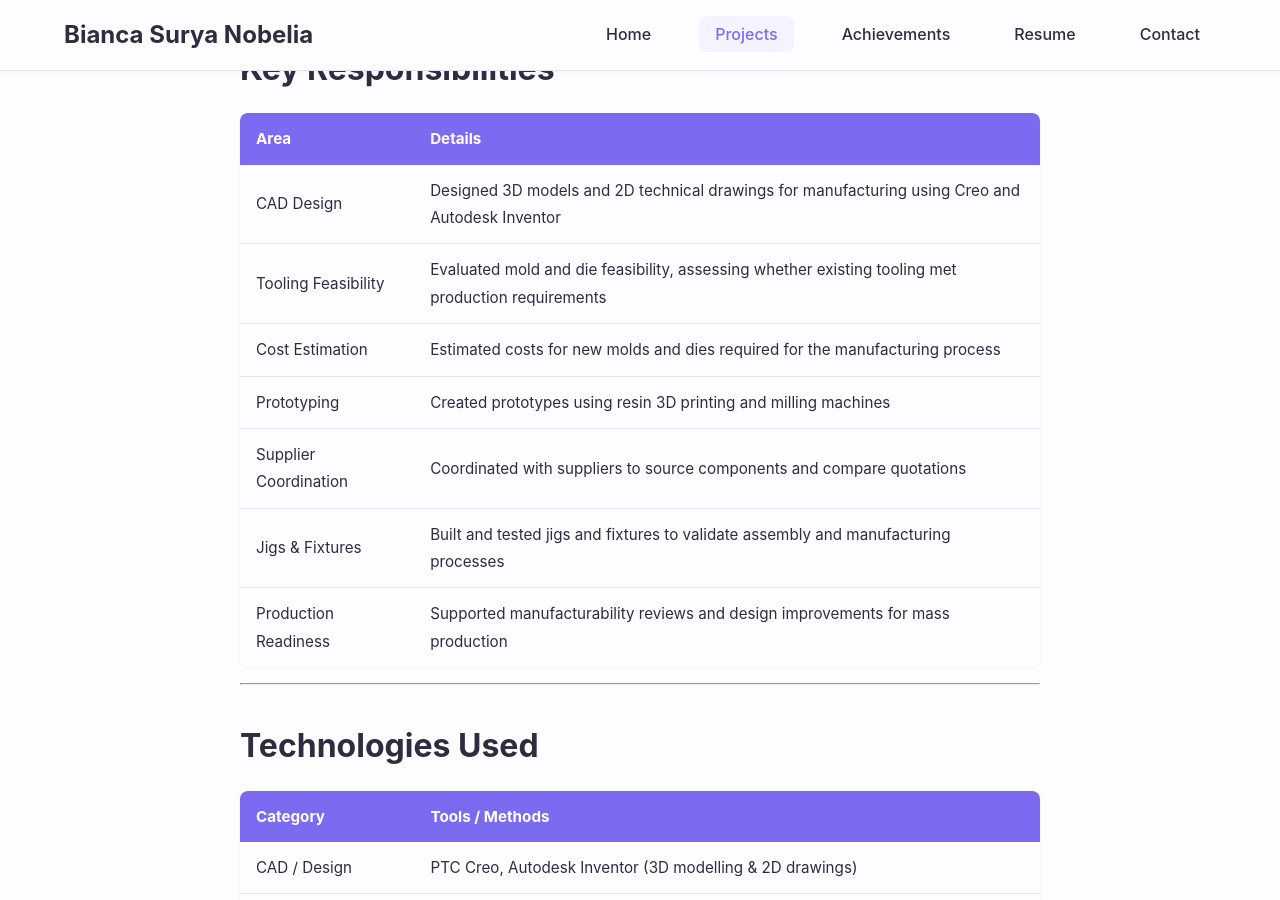
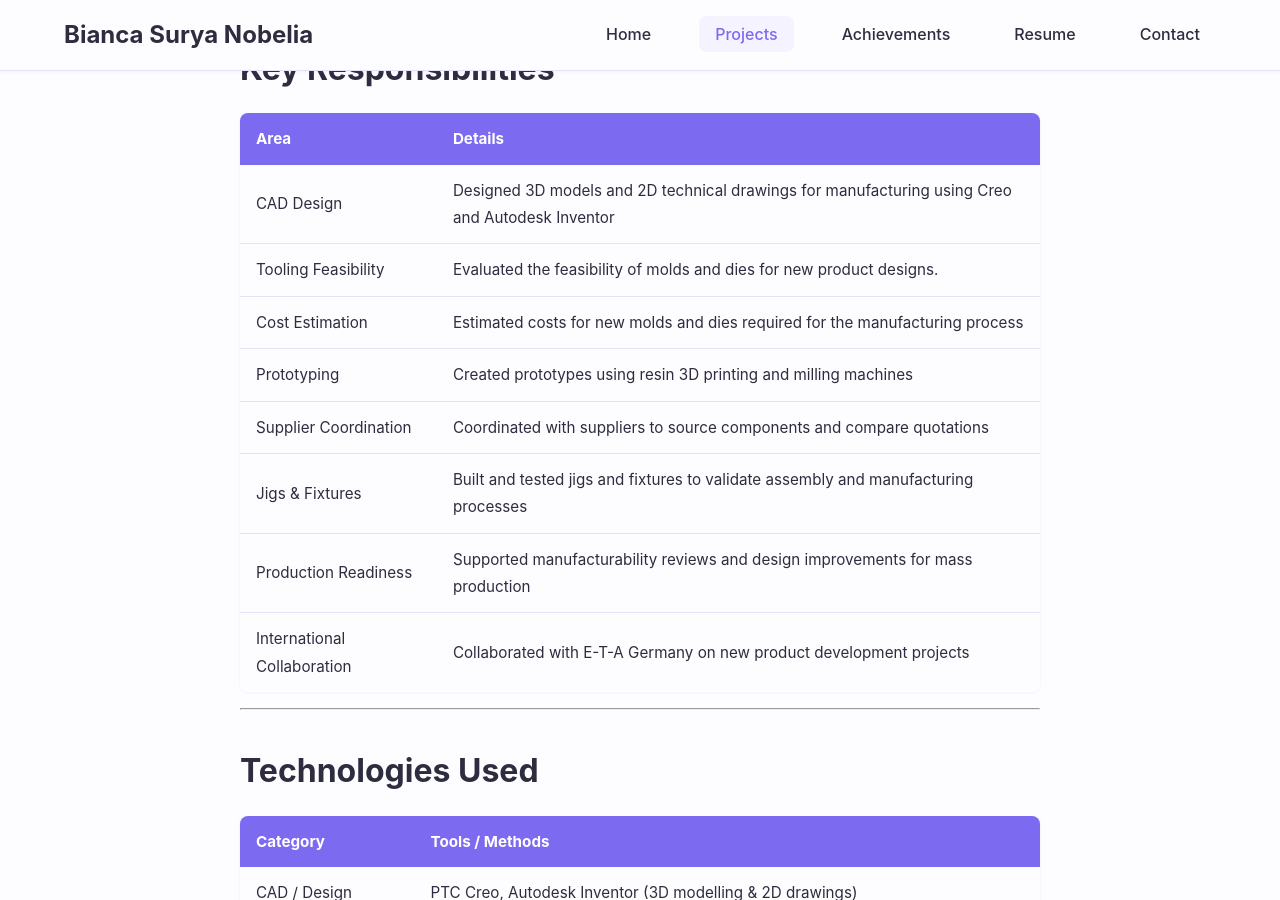
Before and after one commit to BiancaNobelia/biancanobelia.github.io, a Jekyll site: the page built from _projects/mechanical-design.md, in a window 1280 px wide and 900 px high, scrolled down 853 px. Built offline with Jekyll 4.4.1, drawn with Linux system fonts in a browser that asks for light colours.

Commit message:
edit mechanical

```diff
--- a/_projects/mechanical-design.md
+++ b/_projects/mechanical-design.md
@@ -47,7 +47,7 @@ This project focused on developing new products and preparing them for mass prod
     </tr>
     <tr>
       <td>Tooling Feasibility</td>
-      <td>Evaluated mold and die feasibility, assessing whether existing tooling met production requirements</td>
+      <td>Evaluated the feasibility of molds and dies for new product designs.</td>
     </tr>
     <tr>
       <td>Cost Estimation</td>
@@ -68,6 +68,10 @@ This project focused on developing new products and preparing them for mass prod
     <tr>
       <td>Production Readiness</td>
       <td>Supported manufacturability reviews and design improvements for mass production</td>
+    </tr>
+    <tr>
+      <td>International Collaboration</td>
+      <td>Collaborated with E-T-A Germany on new product development projects</td>
     </tr>
   </tbody>
 </table>
```
Also changed, not shown: resume.md (+2 -1 lines), 3 other files.
